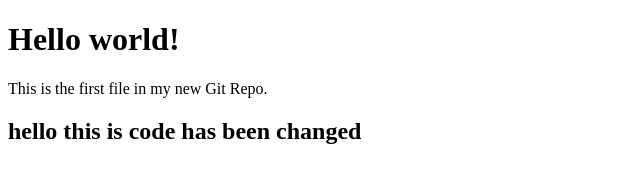
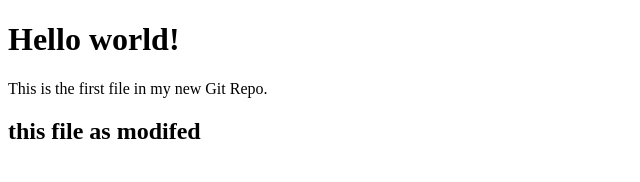
Before and after one commit to premt232-tech/boschhyd, a plain HTML site: page index.html in a window 1280 px wide. Shown: the whole page, without its empty margins (0-640 px from the left). Drawn offline with Linux system fonts and the light colour scheme.

Commit message:
second change

```diff
--- a/index.html
+++ b/index.html
@@ -8,7 +8,6 @@
 
 <h1>Hello world!</h1>
 <p>This is the first file in my new Git Repo.</p>
-<h2> hello  this  is code has been changed</h2
-
+<h2 >this file as modifed </h2>
 </body>
 </html>
```
